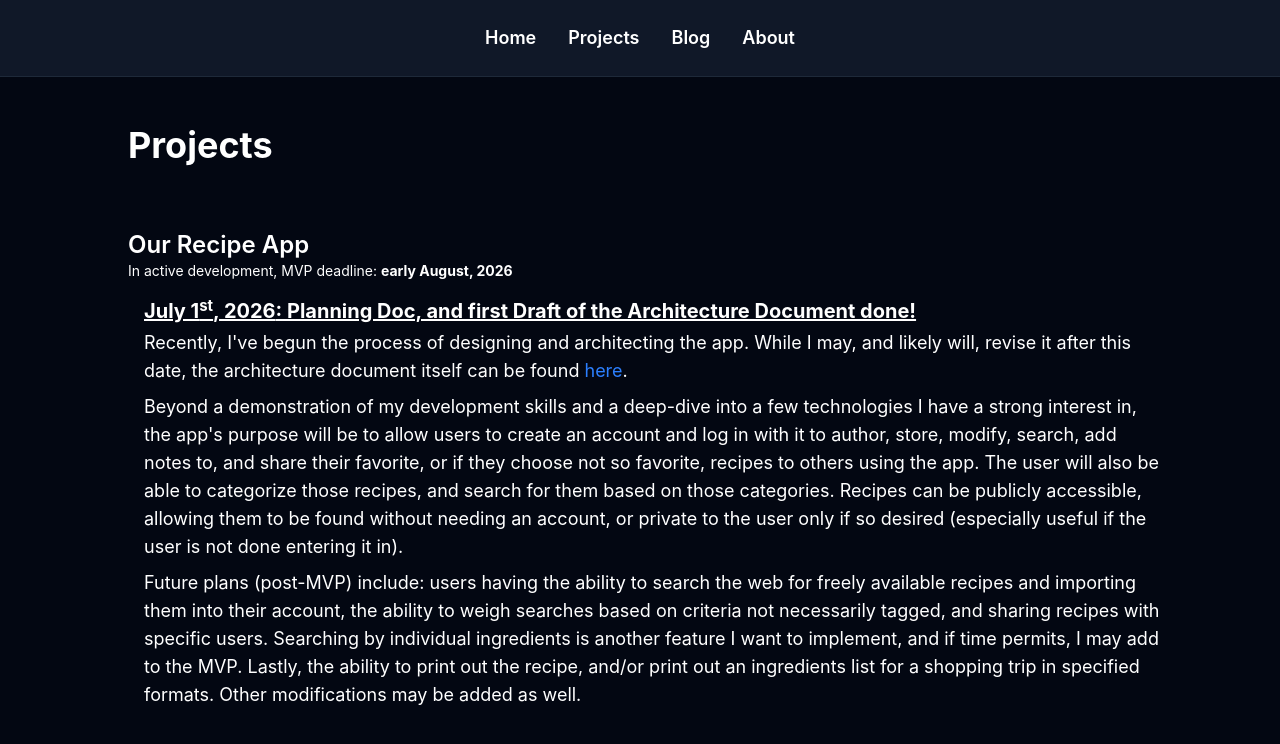
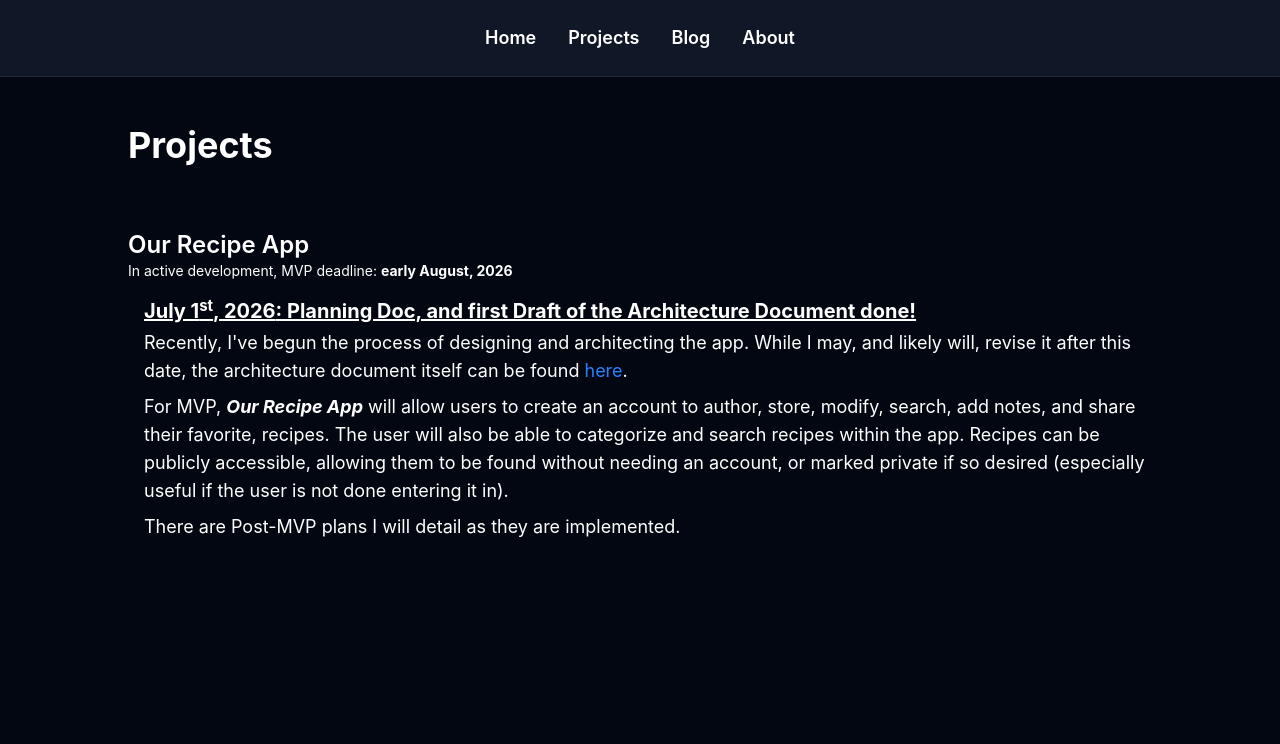
Before and after one commit to jarmbrust/portfolio-website, a Next.js app: page /projects in a window 1280 px wide. Shown: the top 744 px of the page. Built offline with nearby package versions, Linux system fonts and the light colour scheme.

Commit message:
tweak the writing, add a small blog post

```diff
--- a/src/app/about/page.tsx
+++ b/src/app/about/page.tsx
@@ -29,9 +29,10 @@ export default function About() {
         months ago as of this writing) we relocated from sunny Colorado, to
         slightly-less-sunny-but-a-lot-more-humid North Carolina. While I am originally from
         Minnesota and thus have an ever-present danger of melting in this heat, she is originally
-        from this area and is doing just fine thank you very much. That said, we are both willing to
-        relocate from our current home in Winston-Salem to either other cities within North
-        Carolina, or many other regions of the US or Canada!
+        from this area and is doing just fine thank you very much. That said, for the right
+        opportunity we are willing to relocate from Winston-Salem to other cities around North
+        Carolina and the surrounding area, as well as to several other regions across the US or
+        Canada!
       </p>
       <p className="text-lg mb-4">Thanks for reading, and have a great day!</p>
     </div>
--- a/src/app/page.tsx
+++ b/src/app/page.tsx
@@ -16,8 +16,7 @@ export default function Home() {
         Creative, Analytical, and Experienced Software Developer.
       </p>
       <p className="text-md italic max-w-md text-center">
-        Needless to say, he's also regarded as a friendly, competent, and well-nigh good-natured
-        hominoid.
+        Regarded by many as a friendly, competent, and well-nigh good-natured hominoid.
       </p>
     </div>
   );
--- a/src/app/projects/page.tsx
+++ b/src/app/projects/page.tsx
@@ -28,24 +28,14 @@ export default function Projects() {
           .
         </p>
         <p className="mb-2">
-          Beyond a demonstration of my development skills and a deep-dive into a few technologies I
-          have a strong interest in, the app's purpose will be to allow users to create an account
-          and log in with it to author, store, modify, search, add notes to, and share their
-          favorite, or if they choose not so favorite, recipes to others using the app. The user
-          will also be able to categorize those recipes, and search for them based on those
-          categories. Recipes can be publicly accessible, allowing them to be found without needing
-          an account, or private to the user only if so desired (especially useful if the user is
-          not done entering it in).
+          For MVP, <span className="font-bold italic">Our Recipe App</span> will allow users to
+          create an account to author, store, modify, search, add notes, and share their favorite,
+          recipes. The user will also be able to categorize and search recipes within the app.
+          Recipes can be publicly accessible, allowing them to be found without needing an account,
+          or marked private if so desired (especially useful if the user is not done entering it
+          in).
         </p>
-        <p className="mb-2">
-          Future plans (post-MVP) include: users having the ability to search the web for freely
-          available recipes and importing them into their account, the ability to weigh searches
-          based on criteria not necessarily tagged, and sharing recipes with specific users.
-          Searching by individual ingredients is another feature I want to implement, and if time
-          permits, I may add to the MVP. Lastly, the ability to print out the recipe, and/or print
-          out an ingredients list for a shopping trip in specified formats. Other modifications may
-          be added as well.
-        </p>
+        <p className="mb-2">There are Post-MVP plans I will detail as they are implemented.</p>
       </div>
     </div>
   );
```
Also changed, not shown: 1 other file (tests, documents, lock files or other folders).
